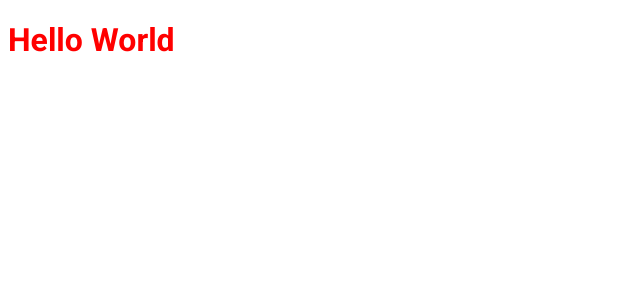
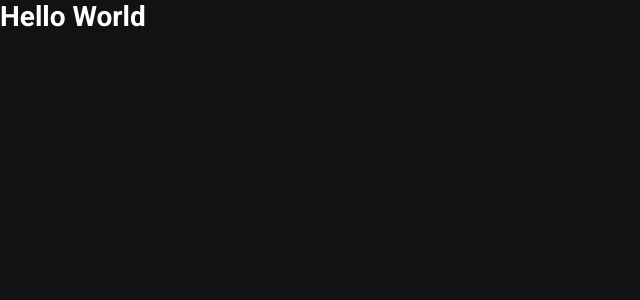
Before and after one commit to arthurdedeus/ignews, a Next.js app: page / in a window 1280 px wide. Shown: the top 300 px of the page, without its empty margins (0-640 px from the left). Built offline with nearby package versions, Linux system fonts and the light colour scheme.

Commit message:
feat: Add global styles

```diff
--- a/src/pages/_app.tsx
+++ b/src/pages/_app.tsx
@@ -1,4 +1,6 @@
-import { AppProps } from 'next/app'
+import { AppProps } from 'next/app';
+
+import '../styles/global.scss';
 
 function MyApp({ Component, pageProps }: AppProps) {
   return <Component {...pageProps} />
--- a/src/pages/index.tsx
+++ b/src/pages/index.tsx
@@ -1,6 +1,4 @@
 import Head from 'next/head'
-
-import styles from '../styles/home.module.scss'
 
 export default function Home() {
   return (
@@ -8,9 +6,7 @@
       <Head>
         <title>Início | ig.news</title>
       </Head>
-      <h1 className={styles.title}>
-        Hello World
-      </h1>
+      <h1>Hello World</h1>
     </>
   )
 }
--- /dev/null
+++ b/src/styles/global.scss
@@ -0,0 +1,46 @@
+* {
+  margin: 0;
+  padding: 0;
+  box-sizing: border-box;
+}
+
+:root {
+  --white: #FFFFFF;
+
+  --gray-100: #E1E1E6;
+  --gray-300: #A8A8B3;
+  --gray-900: #121214;
+
+  --cyan-500: #61DAFB;
+  --yellow-500: #EBA417;
+}
+
+@media (min-width: 1080px) {
+  html {
+    font-size: 93.75%;
+  }
+}
+
+@media (min-width: 720px) {
+  html {
+    font-size: 87.5%;
+  }
+}
+
+body {
+  background: var(--gray-900);
+  color: var(--white);
+}
+
+body, input, textarea, select, button {
+  font: 400 1rem "Roboto", sans-serif;
+}
+
+button {
+  cursor: pointer;
+}
+
+a {
+  color: inherit;
+  text-decoration: none;
+}
--- a/src/styles/home.module.scss
+++ /dev/null
@@ -1,4 +0,0 @@
-.title {
-  color: red;
-  font-family: Roboto;
-}
```
